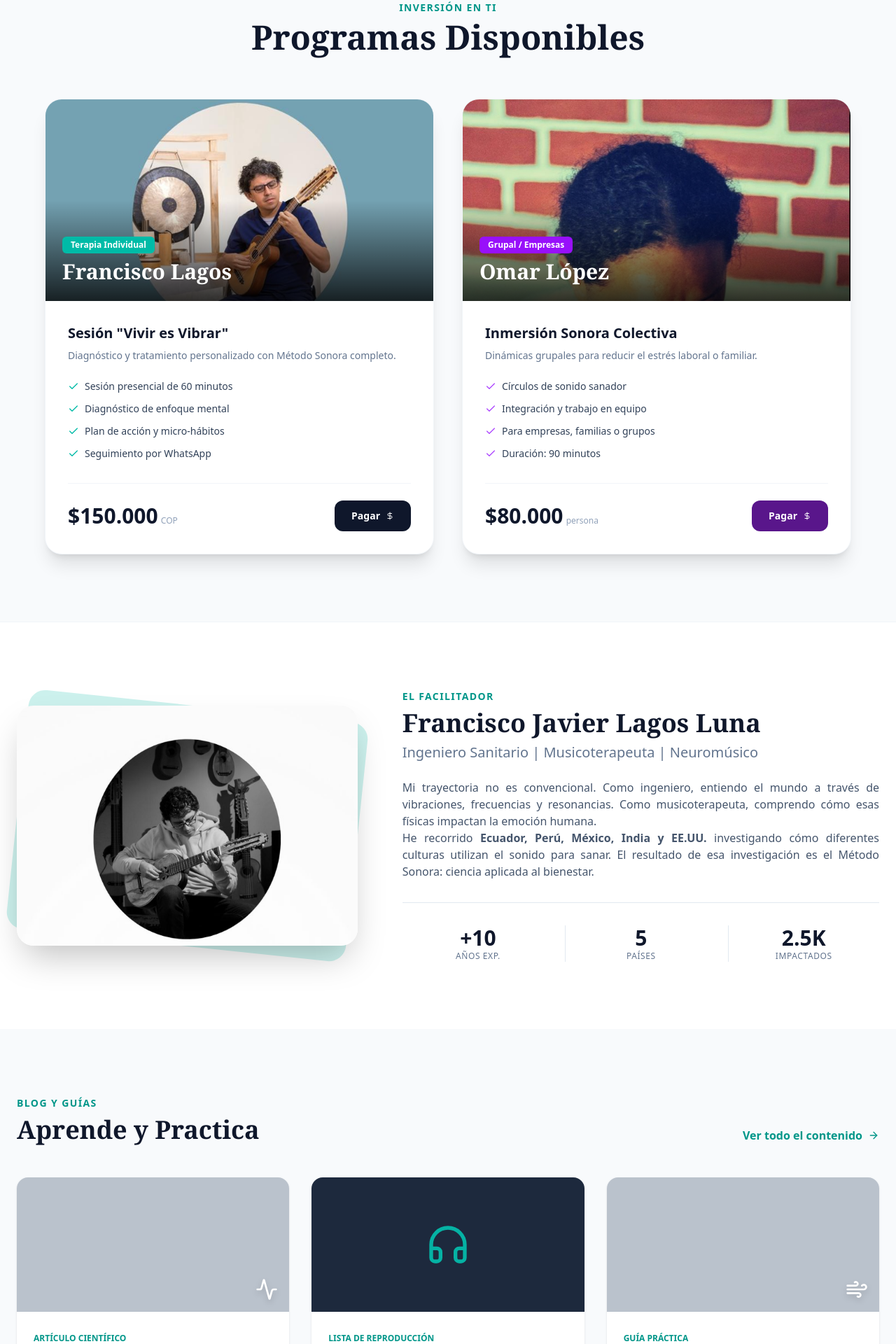
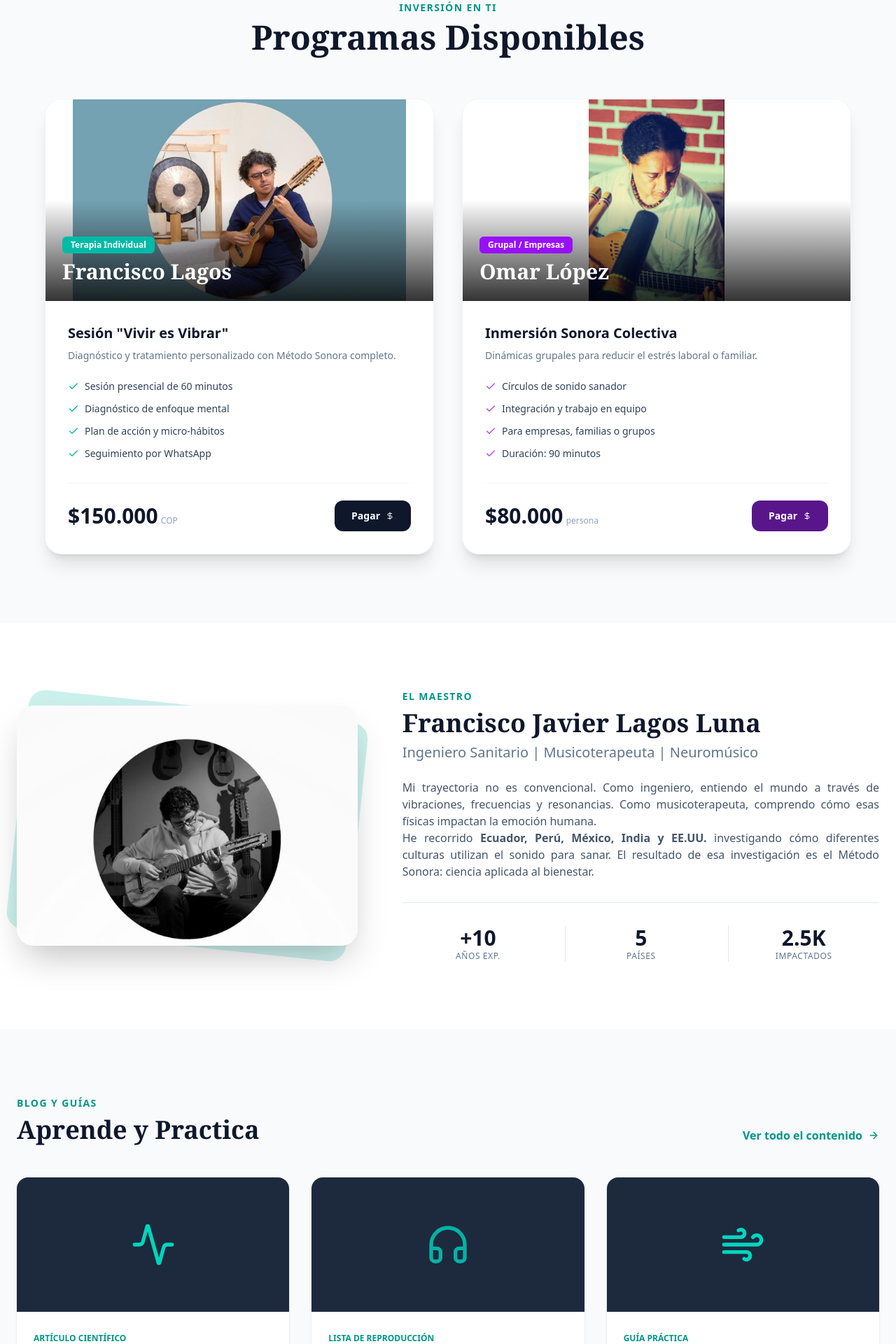
Before and after one commit to andreszuniga96/metodo-sonora, a React (Vite) app: page / in a window 1280 px wide. Shown: the part 3014-4934 px from the top of the page at 70% size. Built offline with nearby package versions, Linux system fonts and the light colour scheme.

Commit message:
Tercera version landing page

```diff
--- a/src/App.jsx
+++ b/src/App.jsx
@@ -319,7 +319,7 @@ const ServicesSection = () => {
           {/* Card 1 - Francisco */}
           <div className="bg-white rounded-3xl shadow-xl overflow-hidden border border-slate-100 flex flex-col hover:shadow-2xl transition-all duration-300">
             <div className="h-72 relative">
-              <img src={assets.serviceIndividual} alt="Francisco Lagos" className="w-full h-full object-cover object-top" />
+              <img src={assets.serviceIndividual} alt="Francisco Lagos" className="w-full h-full object-contain object-top" />
               <div className="absolute inset-0 bg-gradient-to-t from-black/80 via-transparent to-transparent"></div>
               <div className="absolute bottom-6 left-6 text-white">
                 <div className="bg-teal-500 text-xs font-bold px-3 py-1 rounded-md inline-block mb-2">Terapia Individual</div>
@@ -344,7 +344,7 @@ const ServicesSection = () => {
           {/* Card 2 - Omar */}
           <div className="bg-white rounded-3xl shadow-xl overflow-hidden border border-slate-100 flex flex-col hover:shadow-2xl transition-all duration-300">
             <div className="h-72 relative">
-              <img src={assets.serviceGroup} alt="Omar López" className="w-full h-full object-cover object-top" />
+              <img src={assets.serviceGroup} alt="Omar López" className="w-full h-full object-contain object-top" />
               <div className="absolute inset-0 bg-gradient-to-t from-black/80 via-transparent to-transparent"></div>
               <div className="absolute bottom-6 left-6 text-white">
                 <div className="bg-purple-600 text-xs font-bold px-3 py-1 rounded-md inline-block mb-2">Grupal / Empresas</div>
@@ -388,7 +388,7 @@ const AboutSection = () => {
           </div>
 
           <div className="lg:w-7/12">
-            <span className="text-teal-600 font-bold tracking-widest text-sm uppercase mb-2 block">El Facilitador</span>
+            <span className="text-teal-600 font-bold tracking-widest text-sm uppercase mb-2 block">El Maestro</span>
             <h2 className="text-4xl font-serif font-bold text-slate-900 mb-2">Francisco Javier Lagos Luna</h2>
             <p className="text-xl text-slate-500 mb-6 font-light">Ingeniero Sanitario | Musicoterapeuta | Neuromúsico</p>
 
@@ -478,15 +478,13 @@ const ResourcesSection = () => {
         <div className="grid md:grid-cols-3 gap-8">
           {/* Card 1 */}
           <div className="bg-white rounded-2xl overflow-hidden shadow-sm hover:shadow-xl transition-shadow group cursor-pointer">
-            <div className="h-48 bg-slate-200 relative overflow-hidden">
-              <div className="absolute inset-0 bg-slate-800/20 group-hover:bg-transparent transition-colors"></div>
-              <Activity className="absolute bottom-4 right-4 text-white w-8 h-8 drop-shadow-lg" />
+            <div className="h-48 bg-slate-800 relative overflow-hidden flex items-center justify-center">
+              <Activity className="text-teal-400 w-16 h-16" />
             </div>
             <div className="p-6">
               <span className="text-xs font-bold text-teal-600 uppercase">Artículo Científico</span>
               <h3 className="text-xl font-bold text-slate-900 mt-2 mb-3 group-hover:text-teal-600 transition-colors">¿Qué es el ruido rosa?</h3>
               <p className="text-slate-500 text-sm mb-4">Descubre por qué esta frecuencia específica ayuda a conciliar el sueño profundo mejor que el silencio.</p>
-
             </div>
           </div>
 
@@ -505,9 +503,8 @@ const ResourcesSection = () => {
 
           {/* Card 3 */}
           <div className="bg-white rounded-2xl overflow-hidden shadow-sm hover:shadow-xl transition-shadow group cursor-pointer">
-            <div className="h-48 bg-slate-200 relative overflow-hidden">
-               <div className="absolute inset-0 bg-slate-800/20 group-hover:bg-transparent transition-colors"></div>
-               <Wind className="absolute bottom-4 right-4 text-white w-8 h-8 drop-shadow-lg" />
+            <div className="h-48 bg-slate-800 relative overflow-hidden flex items-center justify-center">
+               <Wind className="text-teal-400 w-16 h-16" />
             </div>
             <div className="p-6">
               <span className="text-xs font-bold text-teal-600 uppercase">Guía Práctica</span>
```
